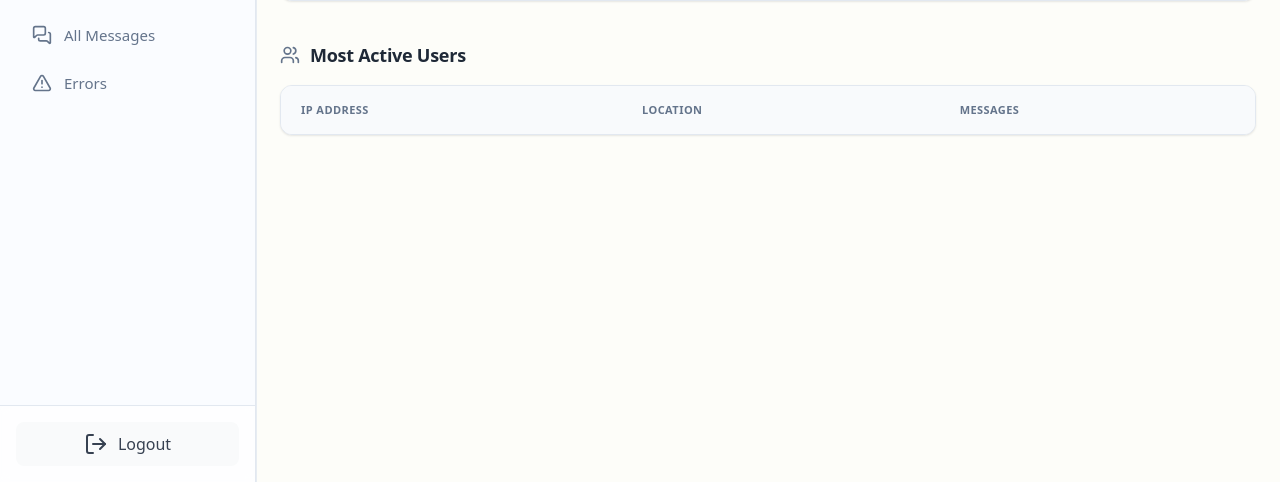
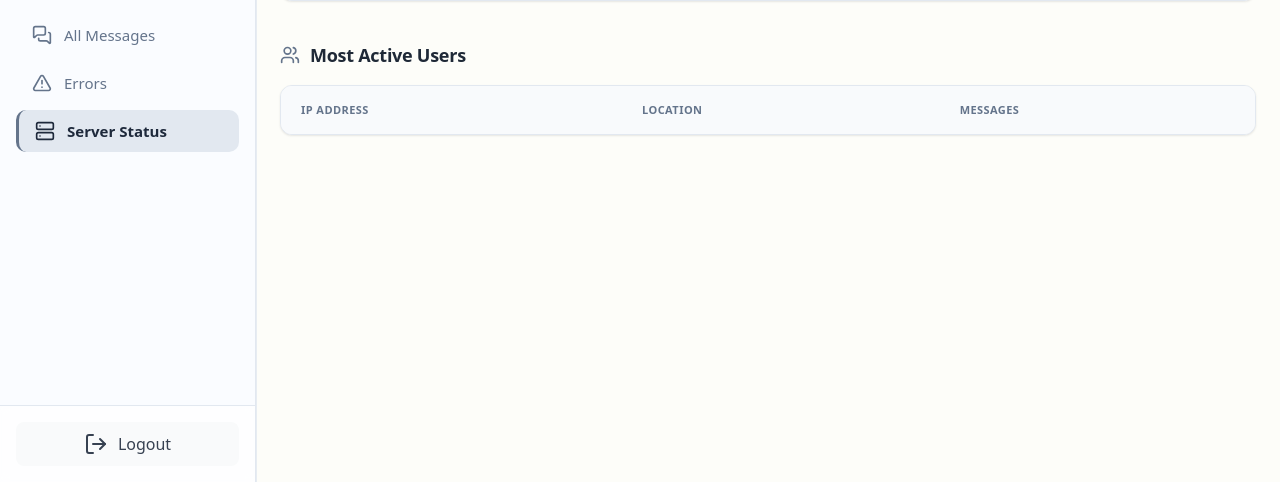
Before and after one commit to j00zf/rag-ai-v2, a Flask app: page /admin/dashboard in a window 1280 px wide. Shown: the part 318-800 px from the top of the page. Run offline with Flask 3, Linux system fonts and the light colour scheme; the visitor is signed in with stand-in values (Sample User, id 1); data that the repository does not hold is empty; some libraries are stand-ins or nearby versions.

Commit message:
added server status to nav bar

```diff
--- a/templates/admin_dashboard.html
+++ b/templates/admin_dashboard.html
@@ -182,6 +182,9 @@
         <i data-lucide="alert-triangle" class="w-5 h-5"></i>
         Errors
       </a>
+      <a href="/admin/server-status" class="sidebar-link flex items-center gap-3 px-4 py-[11px] transition sidebar-active">
+          <i data-lucide="server" class="w-5 h-5"></i> Server Status
+        </a>
     </nav>
 
     <div class="p-4 border-t border-[var(--border)] bg-white/70 backdrop-blur-sm">
--- a/templates/admin_ip_addresses.html
+++ b/templates/admin_ip_addresses.html
@@ -177,6 +177,9 @@
         <i data-lucide="alert-triangle" class="w-5 h-5"></i>
         Errors
       </a>
+      <a href="/admin/server-status" class="sidebar-link flex items-center gap-3 px-4 py-[11px] transition sidebar-active">
+          <i data-lucide="server" class="w-5 h-5"></i> Server Status
+        </a>
     </nav>
 
     <div class="p-4 border-t border-[var(--border)] bg-white/70 backdrop-blur-sm">
--- a/templates/admin_knowledge_base.html
+++ b/templates/admin_knowledge_base.html
@@ -214,6 +214,9 @@
       <a href="/admin/view-errors" class="sidebar-link flex items-center gap-3 px-4 py-[11px] transition">
         <i data-lucide="alert-triangle" class="w-5 h-5"></i> Errors
       </a>
+      <a href="/admin/server-status" class="sidebar-link flex items-center gap-3 px-4 py-[11px] transition sidebar-active">
+          <i data-lucide="server" class="w-5 h-5"></i> Server Status
+        </a>
     </nav>
 
     <div class="p-4 border-t border-[var(--border)] bg-white/70 backdrop-blur-sm">
--- a/templates/admin_manage_admins.html
+++ b/templates/admin_manage_admins.html
@@ -208,6 +208,9 @@
         <i data-lucide="alert-triangle" class="w-5 h-5"></i>
         Errors
       </a>
+      <a href="/admin/server-status" class="sidebar-link flex items-center gap-3 px-4 py-[11px] transition sidebar-active">
+          <i data-lucide="server" class="w-5 h-5"></i> Server Status
+        </a>
     </nav>
 
     <div class="p-4 border-t border-[var(--border)] bg-white/70 backdrop-blur-sm">
--- a/templates/admin_server_status.html
+++ b/templates/admin_server_status.html
@@ -261,7 +261,7 @@
   lucide.createIcons();
 
   // Auto-refresh every 60 seconds
-  setTimeout(() => location.reload(), 60000);
+  setTimeout(() => location.reload(), 10000);
 
   // Sample data for graphs (you can replace with real history later)
   const cpuData = {
--- a/templates/admin_view_errors.html
+++ b/templates/admin_view_errors.html
@@ -195,6 +195,9 @@
         <i data-lucide="alert-triangle" class="w-5 h-5"></i>
         Errors
       </a>
+      <a href="/admin/server-status" class="sidebar-link flex items-center gap-3 px-4 py-[11px] transition sidebar-active">
+          <i data-lucide="server" class="w-5 h-5"></i> Server Status
+        </a>
     </nav>
 
     <div class="p-4 border-t border-[var(--border)] bg-white/70 backdrop-blur-sm">
--- a/templates/all_messages.html
+++ b/templates/all_messages.html
@@ -183,6 +183,9 @@
         <i data-lucide="alert-triangle" class="w-5 h-5"></i>
         Errors
       </a>
+      <a href="/admin/server-status" class="sidebar-link flex items-center gap-3 px-4 py-[11px] transition sidebar-active">
+          <i data-lucide="server" class="w-5 h-5"></i> Server Status
+        </a>
     </nav>
 
     <div class="p-4 border-t border-[var(--border)] bg-white/70 backdrop-blur-sm">
```
